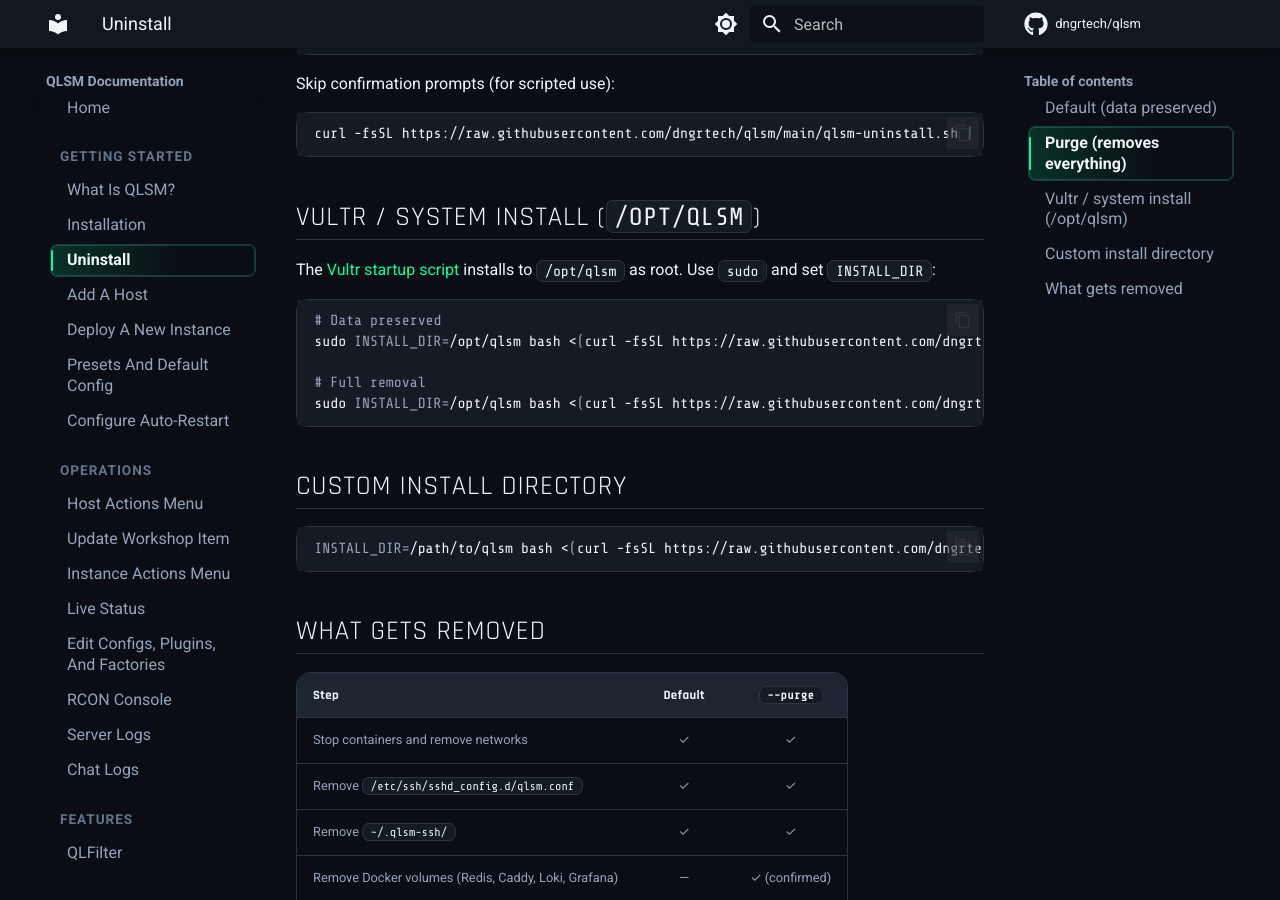
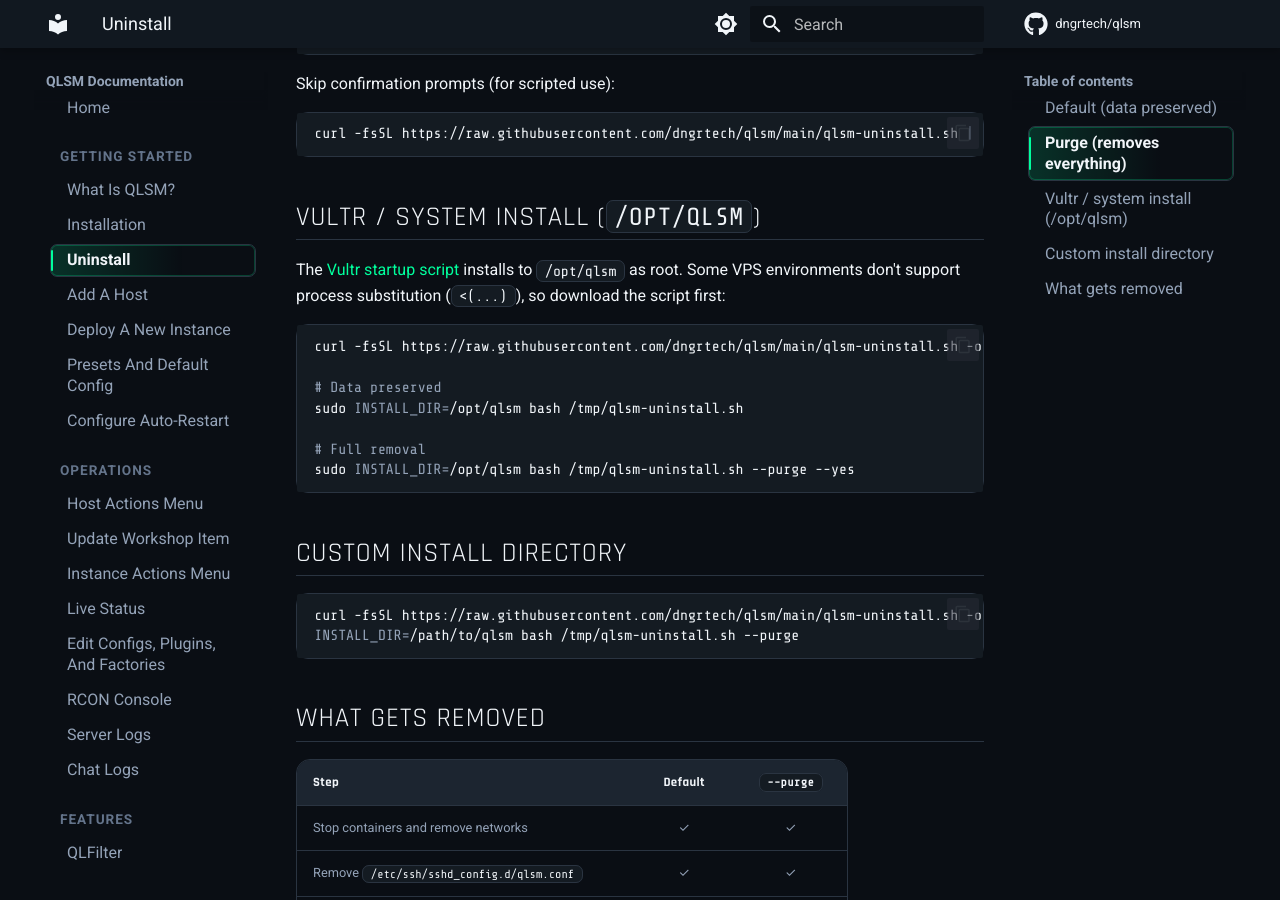
Before and after one commit to dngrtech/qlsm, an MkDocs documentation site: the page built from docs/user/getting-started/uninstall.md, in a window 1280 px wide and 900 px high, scrolled down 610 px. Built offline with MkDocs 1.6.1 and Material for MkDocs 9.7.7, drawn with Linux system fonts in a browser that asks for light colours; comment, search, counter and statistics services are not loaded.

Commit message:
docs: fix Vultr uninstall one-liner — use download-then-run

````diff
--- a/docs/user/getting-started/uninstall.md
+++ b/docs/user/getting-started/uninstall.md
@@ -26,20 +26,23 @@
 
 ## Vultr / system install (`/opt/qlsm`)
 
-The [Vultr startup script](../../../vultr-startup.sh) installs to `/opt/qlsm` as root. Use `sudo` and set `INSTALL_DIR`:
+The [Vultr startup script](https://github.com/dngrtech/qlsm/blob/main/vultr-startup.sh) installs to `/opt/qlsm` as root. Some VPS environments don't support process substitution (`<(...)`), so download the script first:
 
 ```bash
+curl -fsSL https://raw.githubusercontent.com/dngrtech/qlsm/main/qlsm-uninstall.sh -o /tmp/qlsm-uninstall.sh
+
 # Data preserved
-sudo INSTALL_DIR=/opt/qlsm bash <(curl -fsSL https://raw.githubusercontent.com/dngrtech/qlsm/main/qlsm-uninstall.sh)
+sudo INSTALL_DIR=/opt/qlsm bash /tmp/qlsm-uninstall.sh
 
 # Full removal
-sudo INSTALL_DIR=/opt/qlsm bash <(curl -fsSL https://raw.githubusercontent.com/dngrtech/qlsm/main/qlsm-uninstall.sh) --purge --yes
+sudo INSTALL_DIR=/opt/qlsm bash /tmp/qlsm-uninstall.sh --purge --yes
 ```
 
 ## Custom install directory
 
 ```bash
-INSTALL_DIR=/path/to/qlsm bash <(curl -fsSL https://raw.githubusercontent.com/dngrtech/qlsm/main/qlsm-uninstall.sh) --purge
+curl -fsSL https://raw.githubusercontent.com/dngrtech/qlsm/main/qlsm-uninstall.sh -o /tmp/qlsm-uninstall.sh
+INSTALL_DIR=/path/to/qlsm bash /tmp/qlsm-uninstall.sh --purge
 ```
 
 ## What gets removed
````
